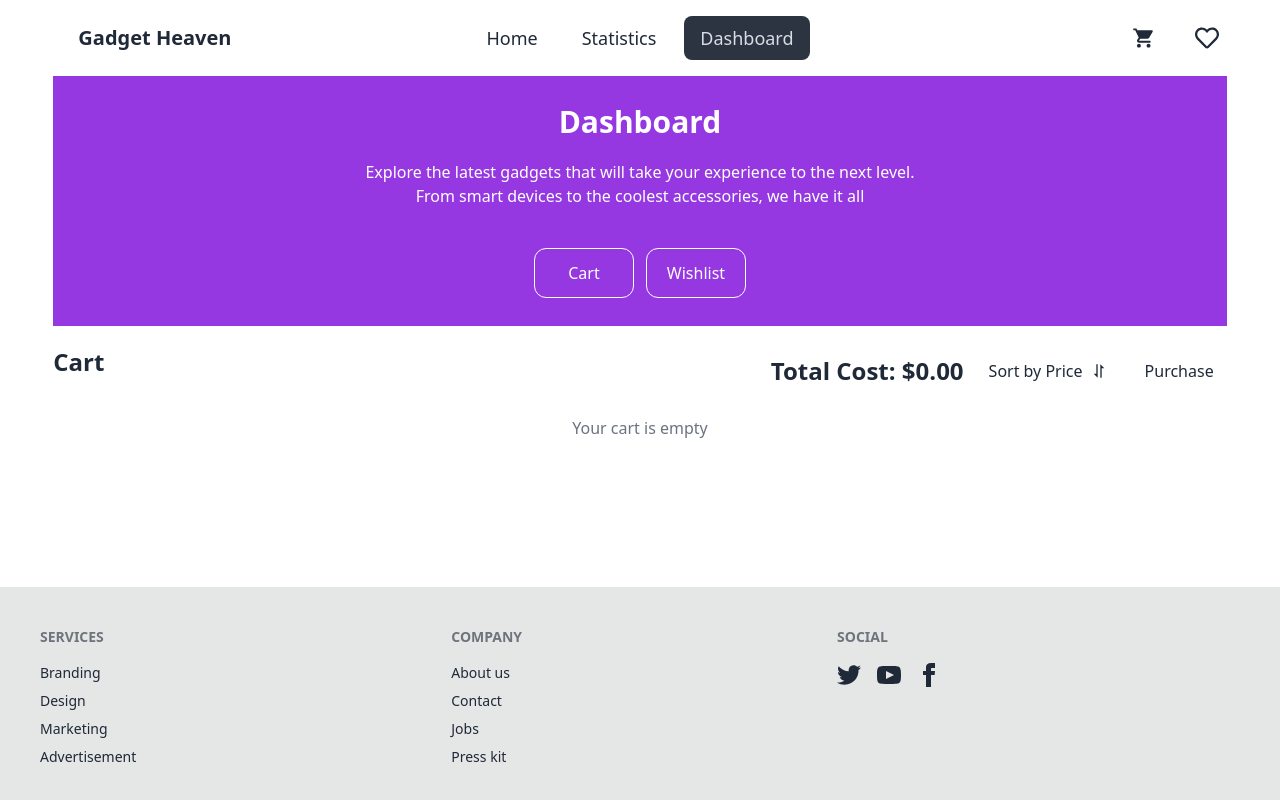
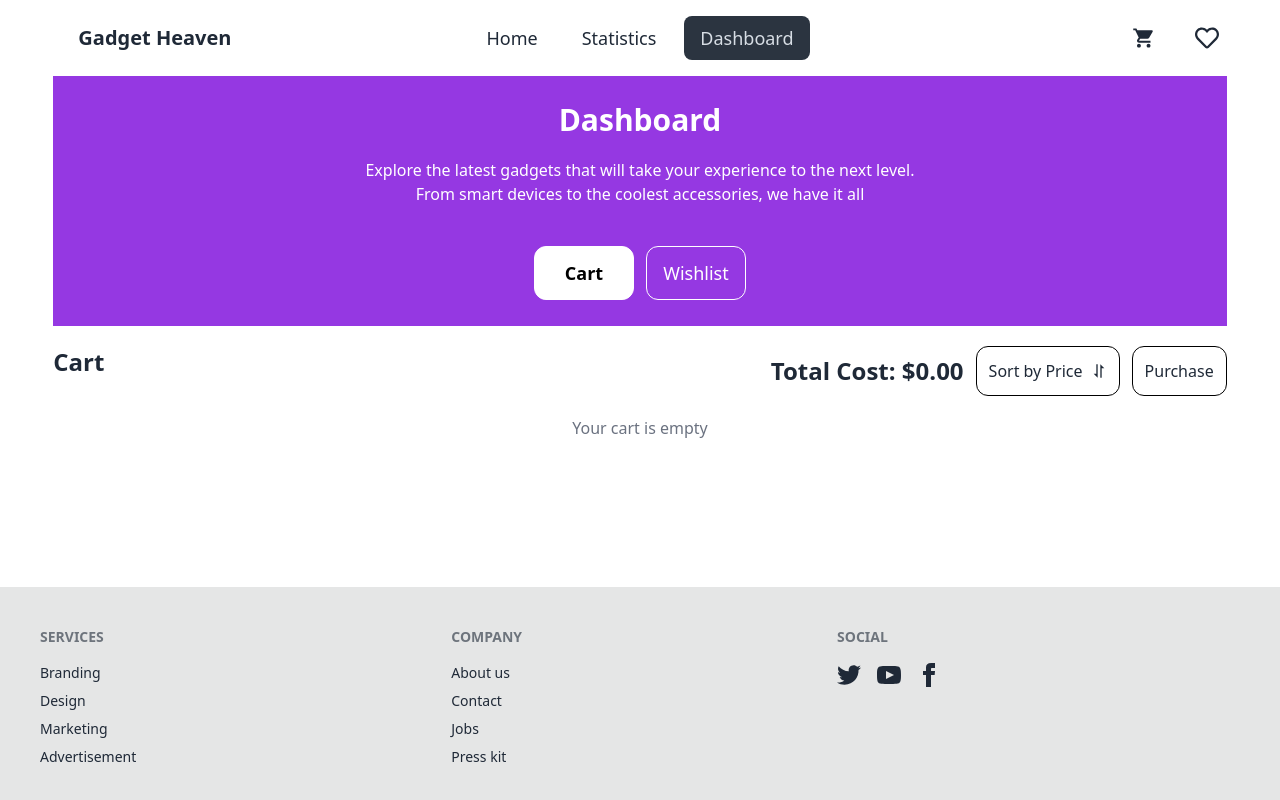
Before and after one commit to programming-hero-web-course-4/b10a8-gadget-heaven-samZero-0, a React (Vite) app: page /dashboard/cart in a window 1280 px wide. Shown: the top 800 px of the page. Built offline with nearby package versions, Linux system fonts and the light colour scheme.

Commit message:
minor changes

```diff
--- a/package.json
+++ b/package.json
@@ -16,6 +16,7 @@
     "react-dom": "^18.3.1",
     "react-icons": "^5.3.0",
     "react-router-dom": "^6.27.0",
+    "react-toastify": "^10.0.6",
     "sort-by": "^1.2.0"
   },
   "devDependencies": {
--- a/src/Routes.jsx
+++ b/src/Routes.jsx
@@ -1,5 +1,6 @@
 import {
     createBrowserRouter,
+    Navigate,
 
   } from "react-router-dom";
 
@@ -28,6 +29,12 @@ import { WishList } from "./components/Wishlist";
         element: <Dashboard></Dashboard>,
         children:[
           {
+
+              index: true,
+              element: <Navigate to="cart" replace />
+
+          },
+          {
             path: 'cart',
             element: <Cart></Cart>
           },
--- a/src/components/Banner.jsx
+++ b/src/components/Banner.jsx
@@ -12,7 +12,7 @@ const Banner = () => {
             <button className="bg-white text-cover p-3 text-xl font-bold rounded-xl mt-5">Shop Now</button>
         </div>
 
-        <div className="md:absolute md:top-[580px] md:left-[420px] border-2 border-white rounded-xl p-3">
+        <div className="md:absolute md:top-[65%] md:left-[29%] border-2 border-white rounded-xl p-3">
             <img src="/public/banner.jpg" alt="" className="md:h-[500px] h-[300px] object-cover"/>
         </div>
 
--- a/src/components/Cart.jsx
+++ b/src/components/Cart.jsx
@@ -1,6 +1,7 @@
 import { BiSort } from "react-icons/bi";
 import { useContext } from "react";
 import { CartContext } from "../pages/MainLayout";
+import { TbXboxX } from "react-icons/tb";
 
 
 export function Cart() {
@@ -15,12 +16,12 @@ export function Cart() {
                 <div className="flex gap-3 items-center">
                     <span className="text-2xl font-bold">Total Cost: ${totalCost.toFixed(2)}</span>
 
-                    <div className="flex gap-2 items-center border-white rounded-xl p-3 border border-black">
+                    <div className="flex gap-2 items-center  rounded-xl p-3 border border-black">
                         <button>Sort by Price</button>
                         <BiSort />
                     </div>
 
-                    <div className="flex gap-2 items-center border-white rounded-xl p-3 border border-black">
+                    <div className="flex gap-2 items-center  rounded-xl p-3 border border-black">
                         <button>Purchase</button>
                     </div>
                 </div>
@@ -37,7 +38,7 @@ export function Cart() {
                                     <div>Price: ${product.price}</div>
                                 </div>
                             </div>
-                            <button className="text-red-500 font-bold">Remove</button>
+                            <button className="text-red-500 font-bold text-4xl"><TbXboxX></TbXboxX></button>
                         </div>
                     ))
                 ) : (
--- a/src/pages/Dashboard.jsx
+++ b/src/pages/Dashboard.jsx
@@ -16,14 +16,18 @@ const Dashboard = () => {
                 </div>
 
                 <div className="flex justify-center gap-3 mt-10">
-                    <NavLink to='cart'>
-                    <button  className="p-3 rounded-xl bg-cover border border-white text-white w-[100px] ">Cart</button>
+                    <NavLink to='cart' className={({ isActive }) =>
+                                isActive ? "active p-3 rounded-xl bg-white border border-white text-black w-[100px] text-center text-lg font-bold" : "p-3 rounded-xl bg-cover border border-white text-white w-[100px] text-center text-lg"
+                            }>
+                    Cart
                     </NavLink>
 
 
-                  <NavLink to='wishlist'>
-                  <button className="p-3 rounded-xl bg-cover border border-white text-white w-[100px]">Wishlist</button>
-                  </NavLink>
+                    <NavLink to='wishlist' className={({ isActive }) =>
+                                isActive ? "active p-3 rounded-xl bg-white border border-white text-black w-[100px] text-center text-lg font-bold" : "p-3 rounded-xl bg-cover border border-white text-white w-[100px] text-center text-lg"
+                            }>
+                    Wishlist
+                    </NavLink>
 
                 </div>
 
--- a/src/pages/Details.jsx
+++ b/src/pages/Details.jsx
@@ -3,7 +3,8 @@ import { useParams } from "react-router-dom";
 import { FaRegHeart } from "react-icons/fa";
 import { CiShoppingCart } from "react-icons/ci";
 import { CartContext } from "./MainLayout";
-
+import { ToastContainer, toast } from 'react-toastify';
+import "react-toastify/dist/ReactToastify.css";
 
 const Details = () => {
     const { productId } = useParams();
@@ -13,6 +14,8 @@ const Details = () => {
     const handleAddToCart = (product) => {
         setCarts([...carts, product]);
         console.log(product);
+        toast.success("This is a success alert!");
+
     };
 
     useEffect(() => {
@@ -25,14 +28,14 @@ const Details = () => {
     }, [productId]);
 
     if (!product) {
-        return <div>Loading...</div>;
+        return ;
     }
 
     // console.log(product.product_id);
     return (
 
         <div className="p-3  flex flex-col md:w-11/12 md:mx-auto mb-5 bg-cover h-[250px] ">
-
+ <ToastContainer />
                 <div className="flex flex-col relative">
                 <div className="flex justify-center text-3xl font-bold text-white">
                     <span>Product Details</span>
@@ -58,7 +61,7 @@ const Details = () => {
                     <span className="text-xl font-bold">Price: ${product.price}</span>
 
 
-                    {product.availability ? <div className="bg-green-200 border-2 border-green-800 rounded-xl w-1/2 text-center">In Stock</div> : <div className="bg-red-200 border-2 border-red-800 rounded-xl w-1/2 text-center ">Not Available</div> }
+                    {product.availability ? <div className="bg-green-200 border-2 border-green-800 rounded-xl w-1/3 text-center text-lg font-semibold">In Stock</div> : <div className="bg-red-200 border-2 border-red-800 rounded-xl w-1/2 text-center ">Not Available</div> }
 
                     <span className="text-black">{product.description}</span>
 
@@ -94,6 +97,7 @@ const Details = () => {
                     </div>
 
                 </div>
+
         </div>
 
     );
```
Also changed, not shown: 1 other file (tests, documents, lock files or other folders).
